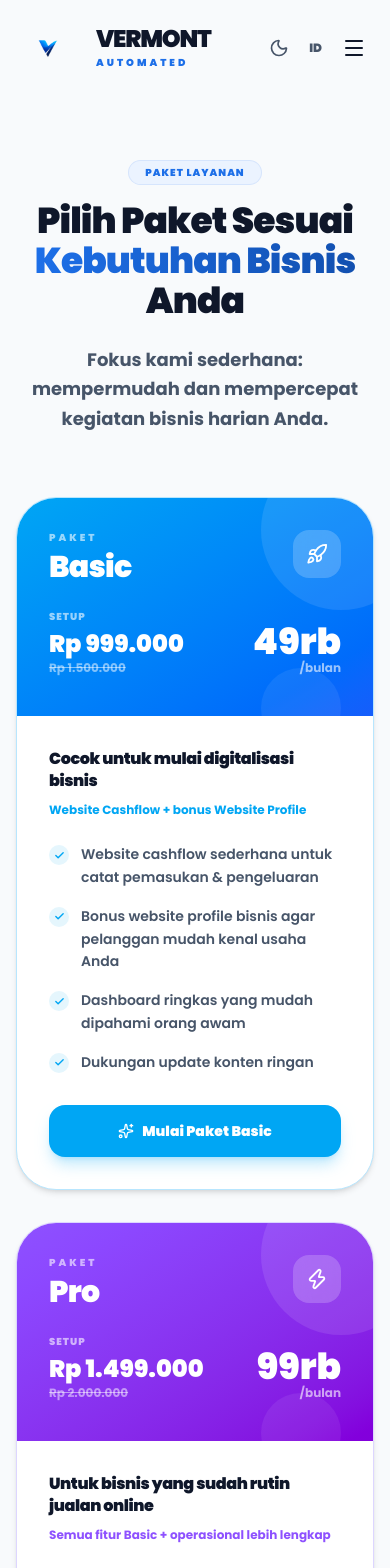
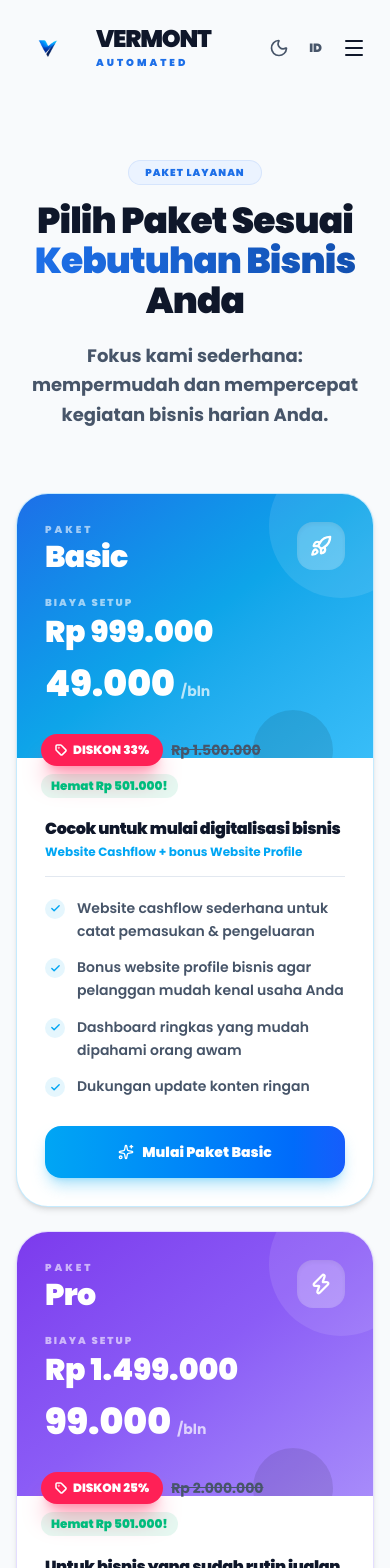
Before and after one commit to imanyunar/start, a React (Vite) app: page /packages in a window 390 px wide. Shown: the top 1568 px of the page. Built offline with nearby package versions, Linux system fonts and the light colour scheme.

Commit message:
feat: vibrant tier colors, discount badges, mobile responsive PackagesPage

```diff
--- a/src/pages/PackagesPage.tsx
+++ b/src/pages/PackagesPage.tsx
@@ -1,15 +1,14 @@
 import { motion } from 'framer-motion';
-import { Check, Sparkles, Zap, Crown, Rocket } from 'lucide-react';
+import { Check, Crown, Rocket, Sparkles, Tag, Zap } from 'lucide-react';
 import { Link } from 'react-router-dom';
 
 const packages = [
   {
     name: 'Basic',
-    tier: '01',
     icon: Rocket,
-    setupOldPrice: 'Rp 1.500.000',
-    setupNewPrice: 'Rp 999.000',
-    hosting: '49rb',
+    setupOldPrice: 1500000,
+    setupNewPrice: 999000,
+    hostingPrice: 49000,
     headline: 'Cocok untuk mulai digitalisasi bisnis',
     highlight: 'Website Cashflow + bonus Website Profile',
     features: [
@@ -18,23 +17,21 @@ const packages = [
       'Dashboard ringkas yang mudah dipahami orang awam',
       'Dukungan update konten ringan',
     ],
-    // Sky Blue header
-    headerBg: 'bg-sky-500 dark:bg-sky-600',
-    headerAccent: 'from-sky-500 to-blue-600 dark:from-sky-600 dark:to-blue-700',
+    headerGradient: 'from-[#1D6FE8] via-[#0EA5E9] to-[#38BDF8]',
+    glowColor: 'shadow-blue-500/30',
     checkColor: 'text-sky-500',
-    checkBg: 'bg-sky-500/10 dark:bg-sky-500/15',
-    borderColor: 'border-sky-200 dark:border-sky-900',
+    checkBg: 'bg-sky-500/10 dark:bg-sky-400/20',
+    cardBorder: 'border-sky-200/80 dark:border-sky-800/60',
     button: 'Mulai Paket Basic',
-    btnClass: 'bg-sky-500 hover:bg-sky-600 text-white shadow-lg shadow-sky-500/25',
+    btnClass: 'bg-gradient-to-r from-sky-500 to-blue-600 hover:from-sky-600 hover:to-blue-700 text-white shadow-lg shadow-sky-500/30',
     featured: false,
   },
   {
     name: 'Pro',
-    tier: '02',
     icon: Zap,
-    setupOldPrice: 'Rp 2.000.000',
-    setupNewPrice: 'Rp 1.499.000',
-    hosting: '99rb',
+    setupOldPrice: 2000000,
+    setupNewPrice: 1499000,
+    hostingPrice: 99000,
     headline: 'Untuk bisnis yang sudah rutin jualan online',
     highlight: 'Semua fitur Basic + operasional lebih lengkap',
     features: [
@@ -44,23 +41,21 @@ const packages = [
       'Manajemen stok produk dasar (stok masuk, stok keluar, stok menipis)',
       'Form order/kontak yang terhubung ke WhatsApp bisnis',
     ],
-    // Violet header
-    headerBg: 'bg-violet-600 dark:bg-violet-700',
-    headerAccent: 'from-violet-500 to-purple-700 dark:from-violet-600 dark:to-purple-800',
-    checkColor: 'text-violet-500',
-    checkBg: 'bg-violet-500/10 dark:bg-violet-500/15',
-    borderColor: 'border-violet-200 dark:border-violet-900',
+    headerGradient: 'from-[#7C3AED] via-[#8B5CF6] to-[#A78BFA]',
+    glowColor: 'shadow-violet-500/30',
+    checkColor: 'text-violet-400',
+    checkBg: 'bg-violet-500/10 dark:bg-violet-400/20',
+    cardBorder: 'border-violet-200/80 dark:border-violet-800/60',
     button: 'Pilih Paket Pro',
-    btnClass: 'bg-violet-600 hover:bg-violet-700 text-white shadow-lg shadow-violet-500/25',
+    btnClass: 'bg-gradient-to-r from-violet-600 to-purple-700 hover:from-violet-700 hover:to-purple-800 text-white shadow-lg shadow-violet-500/30',
     featured: false,
   },
   {
     name: 'Platinum',
-    tier: '03',
     icon: Crown,
-    setupOldPrice: 'Rp 2.500.000',
-    setupNewPrice: 'Rp 1.999.000',
-    hosting: '149rb',
+    setupOldPrice: 2500000,
+    setupNewPrice: 1999000,
+    hostingPrice: 149000,
     headline: 'Untuk bisnis yang ingin sistem operasional lebih matang',
     highlight: 'Semua fitur Pro + automasi dan kontrol lebih kuat',
     features: [
@@ -70,23 +65,31 @@ const packages = [
       'Pencatatan hutang/piutang dan status pembayaran',
       'Prioritas support dan pendampingan pengembangan fitur',
     ],
-    // Amber/Gold header
-    headerBg: 'bg-amber-500 dark:bg-amber-600',
-    headerAccent: 'from-amber-400 to-orange-600 dark:from-amber-500 dark:to-orange-700',
-    checkColor: 'text-amber-500',
-    checkBg: 'bg-amber-500/10 dark:bg-amber-500/15',
-    borderColor: 'border-amber-200 dark:border-amber-900',
+    headerGradient: 'from-[#B45309] via-[#D97706] to-[#FBBF24]',
+    glowColor: 'shadow-amber-500/30',
+    checkColor: 'text-amber-400',
+    checkBg: 'bg-amber-500/10 dark:bg-amber-400/20',
+    cardBorder: 'border-amber-300/80 dark:border-amber-700/60',
     button: 'Ambil Paket Platinum',
-    btnClass: 'bg-amber-500 hover:bg-amber-600 text-white shadow-lg shadow-amber-500/30',
+    btnClass: 'bg-gradient-to-r from-amber-500 to-orange-500 hover:from-amber-600 hover:to-orange-600 text-white shadow-lg shadow-amber-500/30',
     featured: true,
   },
 ] as const;
+
+const formatRp = (n: number) =>
+  'Rp ' + n.toLocaleString('id-ID');
+
+const savedAmount = (old: number, now: number) => old - now;
+const discountPct = (old: number, now: number) =>
+  Math.round(((old - now) / old) * 100);
 
 export default function PackagesPage() {
   return (
     <div className="min-h-screen bg-[var(--app-bg)] pt-24 transition-colors duration-300">
       <section className="px-4 py-16 sm:px-6 lg:px-8">
         <div className="mx-auto max-w-7xl">
+
+          {/* Header */}
           <div className="mx-auto mb-16 max-w-3xl text-center">
             <motion.div
               initial={{ opacity: 0, y: 10 }}
@@ -95,74 +98,103 @@ export default function PackagesPage() {
             >
               Paket Layanan
             </motion.div>
-            <h1 className="mb-6 text-4xl font-black tracking-tight text-[var(--app-text)] md:text-6xl">
-              Pilih Paket Sesuai <span className="text-gradient">Kebutuhan Bisnis</span> Anda
+            <h1 className="mb-5 text-4xl font-black tracking-tight text-[var(--app-text)] md:text-6xl">
+              Pilih Paket Sesuai{' '}
+              <span className="text-gradient">Kebutuhan Bisnis</span> Anda
             </h1>
-            <p className="mt-4 text-lg font-bold leading-relaxed text-[var(--app-muted)]">
+            <p className="text-lg font-bold leading-relaxed text-[var(--app-muted)]">
               Fokus kami sederhana: mempermudah dan mempercepat kegiatan bisnis harian Anda.
             </p>
           </div>
 
-          <div className="grid gap-8 md:grid-cols-3 md:items-start">
+          {/* Cards */}
+          <div className="grid gap-6 sm:gap-8 md:grid-cols-3 md:items-start">
             {packages.map((pkg, idx) => {
               const Icon = pkg.icon;
+              const pct = discountPct(pkg.setupOldPrice, pkg.setupNewPrice);
+              const saved = savedAmount(pkg.setupOldPrice, pkg.setupNewPrice);
+
               return (
                 <motion.div
                   key={pkg.name}
                   initial={{ opacity: 0, y: 40 }}
                   animate={{ opacity: 1, y: 0 }}
-                  transition={{ delay: idx * 0.15, duration: 0.5, ease: 'easeOut' }}
-                  className={`relative flex flex-col overflow-hidden rounded-[2.5rem] border bg-[var(--app-surface)] transition-all duration-500 hover:-translate-y-2 hover:shadow-2xl ${
+                  transition={{ delay: idx * 0.12, duration: 0.5, ease: 'easeOut' }}
+                  className={`relative flex flex-col overflow-hidden rounded-[2rem] border bg-[var(--app-surface)] transition-all duration-500 hover:-translate-y-1 hover:shadow-2xl hover:${pkg.glowColor} ${pkg.cardBorder} ${
                     pkg.featured
-                      ? `${pkg.borderColor} shadow-2xl scale-[1.04] z-10`
-                      : `${pkg.borderColor} shadow-md`
+                      ? `shadow-2xl ${pkg.glowColor} md:scale-[1.04] md:z-10`
+                      : 'shadow-md'
                   }`}
                 >
-                  {/* Colored Header Block */}
-                  <div className={`relative bg-gradient-to-br p-8 pb-10 ${pkg.headerAccent}`}>
-                    {/* Decorative circle */}
-                    <div className="absolute right-0 top-0 h-40 w-40 translate-x-12 -translate-y-12 rounded-full bg-white/10" />
-                    <div className="absolute right-8 bottom-0 h-20 w-20 translate-y-8 rounded-full bg-white/[0.07]" />
+                  {/* ── Vivid coloured header ── */}
+                  <div className={`relative overflow-hidden bg-gradient-to-br p-7 pb-14 ${pkg.headerGradient}`}>
+                    {/* decorative circles */}
+                    <div className="absolute -right-10 -top-10 h-36 w-36 rounded-full bg-white/10" />
+                    <div className="absolute right-10 -bottom-8 h-20 w-20 rounded-full bg-black/10" />
 
                     {pkg.featured && (
-                      <div className="mb-4 flex w-fit items-center gap-1.5 rounded-full bg-white/20 px-3 py-1 text-[10px] font-black uppercase tracking-[0.2em] text-white backdrop-blur-sm">
-                        <span>⭐</span> Best Value
+                      <div className="mb-3 inline-flex items-center gap-1.5 rounded-full bg-white/25 px-3 py-1 text-[10px] font-black uppercase tracking-widest text-white backdrop-blur-sm">
+                        ⭐ Best Value
                       </div>
                     )}
 
                     <div className="relative z-10 flex items-start justify-between">
                       <div>
                         <p className="text-[10px] font-black uppercase tracking-[0.3em] text-white/60">Paket</p>
-                        <h2 className="mt-1 text-3xl font-black tracking-tight text-white">{pkg.name}</h2>
+                        <h2 className="mt-0.5 text-3xl font-black tracking-tight text-white">{pkg.name}</h2>
                       </div>
-                      <div className="flex h-12 w-12 items-center justify-center rounded-2xl bg-white/20 text-white backdrop-blur-sm">
-                        <Icon size={22} />
+                      <div className="flex h-12 w-12 items-center justify-center rounded-2xl bg-white/25 text-white shadow-inner">
+                        <Icon size={22} strokeWidth={2.5} />
                       </div>
                     </div>
 
-                    <div className="relative z-10 mt-6 flex items-end gap-3">
-                      <div>
-                        <p className="text-[10px] font-black uppercase tracking-widest text-white/60 mb-1">Setup</p>
-                        <p className="text-2xl font-black text-white">{pkg.setupNewPrice}</p>
-                        <p className="text-xs font-bold text-white/50 line-through">{pkg.setupOldPrice}</p>
-                      </div>
-                      <div className="ml-auto text-right">
-                        <p className="text-4xl font-black leading-none text-white">{pkg.hosting}</p>
-                        <p className="text-xs font-bold text-white/60">/bulan</p>
+                    {/* Pricing */}
+                    <div className="relative z-10 mt-5">
+                      <p className="mb-1 text-[10px] font-black uppercase tracking-[0.2em] text-white/60">
+                        Biaya Setup
+                      </p>
+                      <p className="text-3xl font-black text-white">{formatRp(pkg.setupNewPrice)}</p>
+                      <div className="mt-4 flex items-baseline gap-1.5">
+                        <span className="text-4xl font-black leading-none text-white">
+                          {formatRp(pkg.hostingPrice).replace('Rp ', '')}
+                        </span>
+                        <span className="text-sm font-bold text-white/70">/bln</span>
                       </div>
                     </div>
                   </div>
 
-                  {/* Card Body */}
-                  <div className="flex flex-1 flex-col p-8">
-                    <div className="mb-6">
-                      <h3 className="mb-2 text-base font-black leading-snug text-[var(--app-text)]">{pkg.headline}</h3>
-                      <p className={`text-xs font-bold ${pkg.checkColor} leading-relaxed`}>{pkg.highlight}</p>
+                  {/* ── Discount badge strip ── floats over the seam */}
+                  <div className="relative -mt-6 flex flex-wrap items-center gap-2 px-6">
+                    {/* Red DISKON pill */}
+                    <span className="inline-flex items-center gap-1.5 rounded-full bg-rose-500 px-3.5 py-2 text-xs font-black text-white shadow-xl shadow-rose-500/40">
+                      <Tag size={12} strokeWidth={3} />
+                      DISKON {pct}%
+                    </span>
+                    {/* Coret harga lama */}
+                    <span className="text-sm font-bold text-[var(--app-muted)] line-through">
+                      {formatRp(pkg.setupOldPrice)}
+                    </span>
+                    {/* Hemat highlight */}
+                    <span className="rounded-full bg-emerald-500/10 px-2.5 py-1 text-xs font-black text-emerald-500 dark:bg-emerald-400/15 dark:text-emerald-400">
+                      Hemat {formatRp(saved)}!
+                    </span>
+                  </div>
+
+                  {/* ── Card body ── */}
+                  <div className="flex flex-1 flex-col p-7 pt-5">
+                    <div className="mb-5 border-b border-[var(--app-border)] pb-4">
+                      <h3 className="text-base font-black leading-snug text-[var(--app-text)]">
+                        {pkg.headline}
+                      </h3>
+                      <p className={`mt-1 text-xs font-bold ${pkg.checkColor}`}>{pkg.highlight}</p>
                     </div>
 
-                    <ul className="mb-8 flex-1 space-y-4">
+                    <ul className="mb-7 flex-1 space-y-3.5">
                       {pkg.features.map((feature) => (
-                        <li key={feature} className="flex items-start gap-3 text-sm font-semibold leading-relaxed text-[var(--app-muted)]">
+                        <li
+                          key={feature}
+                          className="flex items-start gap-3 text-sm font-semibold leading-relaxed text-[var(--app-muted)]"
+                        >
                           <div className={`mt-0.5 flex h-5 w-5 flex-shrink-0 items-center justify-center rounded-full ${pkg.checkBg}`}>
                             <Check size={11} className={pkg.checkColor} strokeWidth={3} />
                           </div>
@@ -173,7 +205,7 @@ export default function PackagesPage() {
 
                     <Link
                       to="/contact"
-                      className={`flex w-full items-center justify-center gap-2 rounded-2xl py-4 text-sm font-black transition-all active:scale-95 ${pkg.btnClass}`}
+                      className={`flex w-full items-center justify-center gap-2 rounded-2xl py-4 text-sm font-black transition-all active:scale-95 hover:-translate-y-0.5 ${pkg.btnClass}`}
                     >
                       <Sparkles size={16} /> {pkg.button}
                     </Link>
@@ -183,13 +215,17 @@ export default function PackagesPage() {
             })}
           </div>
 
+          {/* Bottom CTA */}
           <div className="relative mt-20 overflow-hidden rounded-[3rem] border border-[var(--app-border)] bg-[var(--app-surface)] p-8 text-center md:p-12">
             <div className="absolute right-0 top-0 h-64 w-64 -translate-y-1/2 translate-x-1/2 rounded-full bg-blue-primary/5 blur-3xl" />
             <h2 className="mb-4 text-3xl font-black text-[var(--app-text)]">Butuh Solusi Kustom?</h2>
             <p className="mx-auto mb-8 max-w-2xl font-bold text-[var(--app-muted)]">
-              Jika bisnis Anda membutuhkan fitur khusus yang tidak ada di paket atas, tim lab kami siap membangun sistem yang sesuai dengan spesifikasi Anda.
+              Jika bisnis Anda membutuhkan fitur khusus yang tidak ada di paket atas, tim lab kami siap
+              membangun sistem yang sesuai dengan spesifikasi Anda.
             </p>
-            <Link to="/contact" className="btn-secondary inline-flex">Konsultasi Gratis Sekarang</Link>
+            <Link to="/contact" className="btn-secondary inline-flex">
+              Konsultasi Gratis Sekarang
+            </Link>
           </div>
         </div>
       </section>
```
